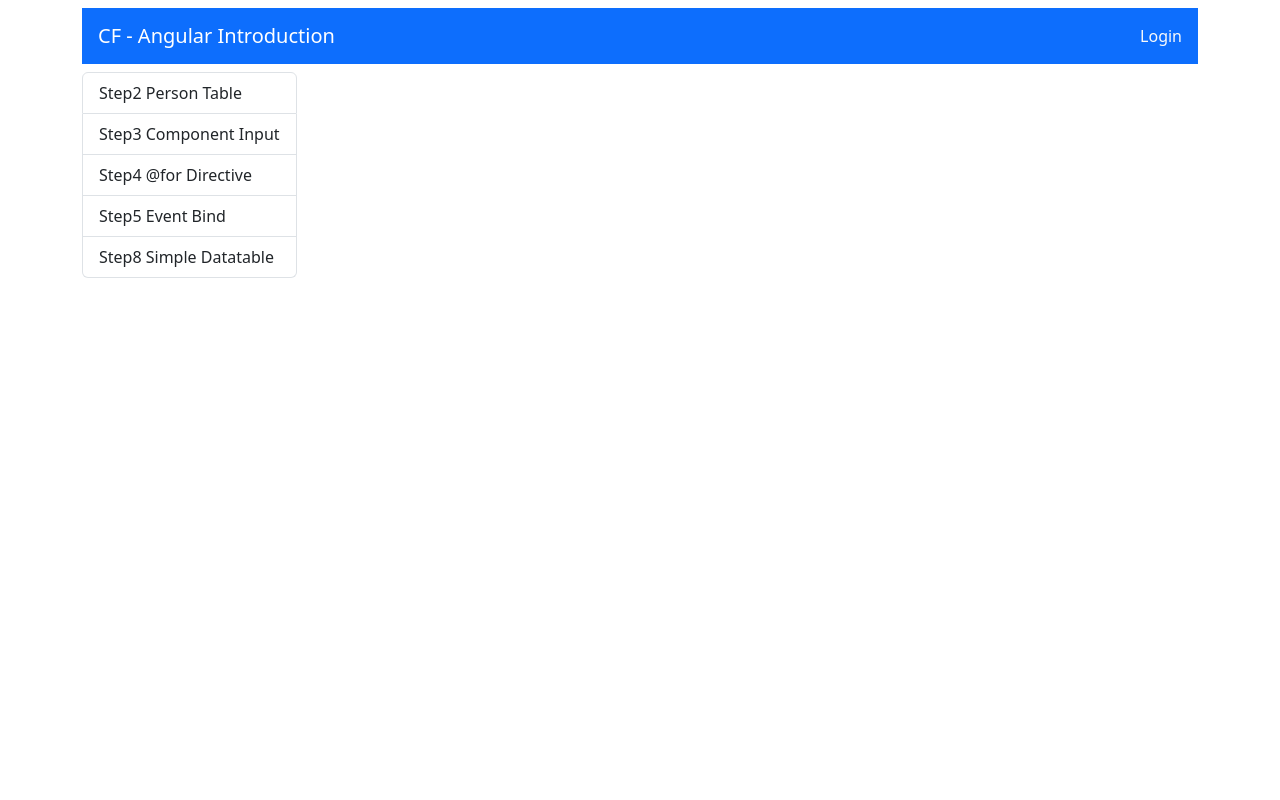
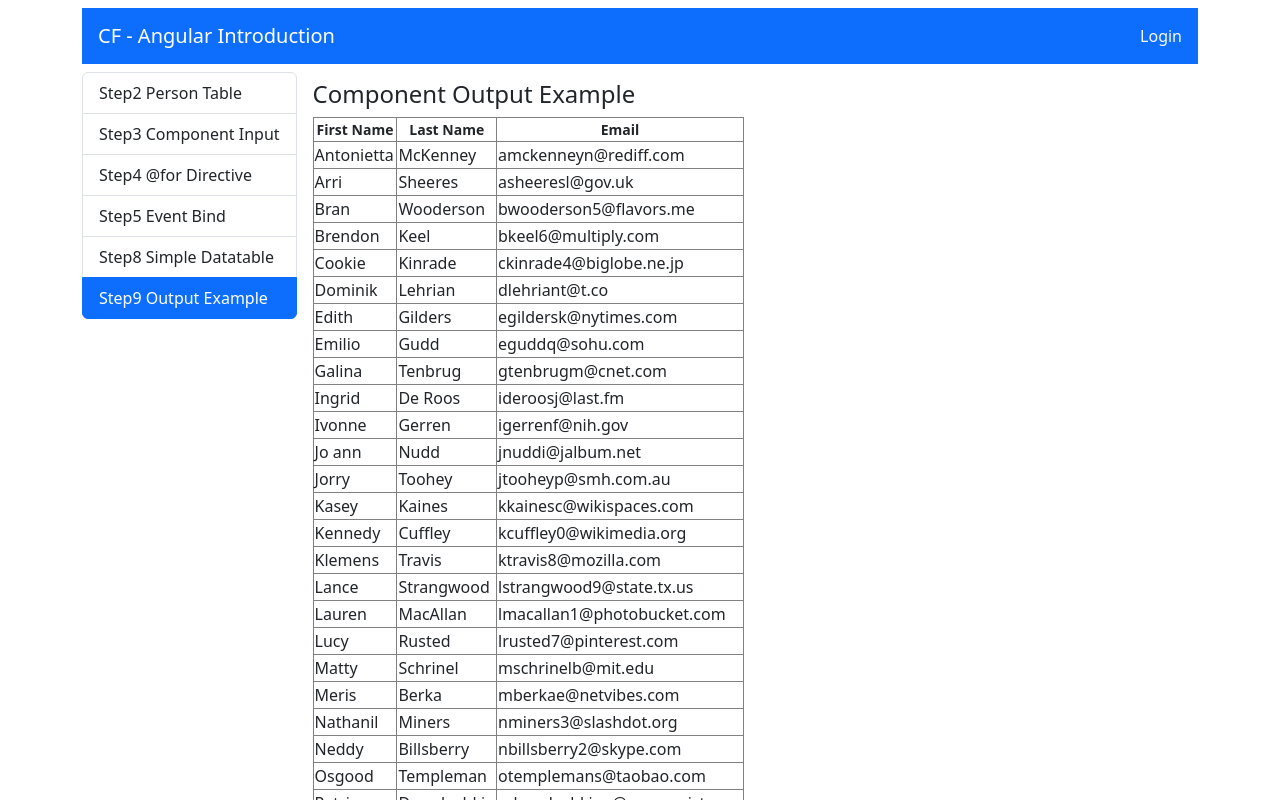
Before and after one commit to SifisKakavelakis/nodeapp-frontend, an Angular app: page /component-output-example in a window 1280 px wide. Before the commit this address led to /. Shown: the top 800 px of the page. Built offline with nearby package versions, Linux system fonts and the light colour scheme.

Commit message:
feat: add ouptput variables

```diff
--- a/src/app/app.routes.ts
+++ b/src/app/app.routes.ts
@@ -5,6 +5,7 @@
 import { Step5EventBind } from './components/step5-event-bind/step5-event-bind';
 import { Step6Welcome } from './components/step6-welcome/step6-welcome';
 import { Step8SimpleDataTableShow } from './components/step8-simple-data-table-show/step8-simple-data-table-show';
+import { Step9ComponentOutput } from './components/step9-component-output/step9-component-output';
 
 export const routes: Routes = [
     {path:'person-table-example', component:Step2PersonTable},
@@ -12,6 +13,7 @@
     {path:'for-directive-example', component:Step4ForDirective},
     {path:'event-bind-example', component:Step5EventBind},
     {path:'simple-datatable-example', component:Step8SimpleDataTableShow},
+    {path:'component-output-example', component:Step9ComponentOutput},
     {path:'welcome', component:Step6Welcome},
     {path:'', redirectTo:'/welcome', pathMatch:'full'}
 ];
--- a/src/app/components/step7-list-group-menu/step7-list-group-menu.ts
+++ b/src/app/components/step7-list-group-menu/step7-list-group-menu.ts
@@ -13,6 +13,7 @@
     { text: "Step3 Component Input", appLink: "component-input-example"},
     { text: "Step4 @for Directive", appLink: "for-directive-example"},
     { text: "Step5 Event Bind", appLink: "event-bind-example"},
-    { text: "Step8 Simple Datatable", appLink: "simple-datatable-example"}
+    { text: "Step8 Simple Datatable", appLink: "simple-datatable-example"},
+    { text: "Step9 Output Example", appLink: "component-output-example"}
   ]
 }
--- a/src/app/components/step8-simple-data-table/step8-simple-data-table.html
+++ b/src/app/components/step8-simple-data-table/step8-simple-data-table.html
@@ -8,7 +8,7 @@
     </thead>
     <tbody>
         @for (row of data; track row) {
-            <tr class="align-middle">
+            <tr class="align-middle" (dblclick)="onPersonClicked(row)">
                 <td>{{row.firstname}}</td>
                 <td>{{row.lastname}}</td>
                 <td>{{row.email}}</td>
--- a/src/app/components/step8-simple-data-table/step8-simple-data-table.ts
+++ b/src/app/components/step8-simple-data-table/step8-simple-data-table.ts
@@ -1,4 +1,4 @@
-import { Component, Input } from '@angular/core';
+import { Component, EventEmitter, Input, Output } from '@angular/core';
 import { IPerson } from '../../shared/interfaces/person';
 import { sortBy } from 'lodash-es';
 import { first } from 'rxjs';
@@ -11,6 +11,7 @@
 })
 export class Step8SimpleDataTable {
   @Input() data:IPerson[] | undefined;
+  @Output() personClicked = new EventEmitter<IPerson>()
 
 ngOnInit(){
     console.log("NG ON INIT 1>>>", this.sortOrder);
@@ -38,4 +39,8 @@
     console.log("SortOrder", this.sortOrder);
   }
 
+  onPersonClicked(data: IPerson) {
+    this.personClicked.emit(data)
+  }
+
 }
--- /dev/null
+++ b/src/app/components/step9-component-output/step9-component-output.html
@@ -0,0 +1,7 @@
+<h4>Component Output Example</h4>
+
+<app-step8-simple-data-table
+ [data]="manyPersons"
+ (personClicked)="showPersonFromChild($event)"
+ >
+</app-step8-simple-data-table>
--- /dev/null
+++ b/src/app/components/step9-component-output/step9-component-output.ts
@@ -0,0 +1,27 @@
+import { Component } from '@angular/core';
+import { IPerson, ManyPersons } from '../../shared/interfaces/person';
+import { Step8SimpleDataTable } from '../step8-simple-data-table/step8-simple-data-table';
+
+@Component({
+  selector: 'app-step9-component-output',
+  imports: [Step8SimpleDataTable],
+  templateUrl: './step9-component-output.html',
+  styleUrl: './step9-component-output.css',
+})
+export class Step9ComponentOutput {
+  manyPersons = ManyPersons
+
+  showPersonFromChild(data: IPerson) {
+    console.log("STEP9", data);
+    alert(this.personTemplate(data))
+  }
+
+  personTemplate(data: IPerson) {
+    return `
+      Person Details:
+
+      First Name: ${data.firstname}
+      Last Name: ${data.lastname}
+      Email: ${data.email}`
+  }
+}
```
Also changed, not shown: src/app/components/step9-component-output/step9-component-output.css (added), 1 other file (tests, documents, lock files or other folders).
